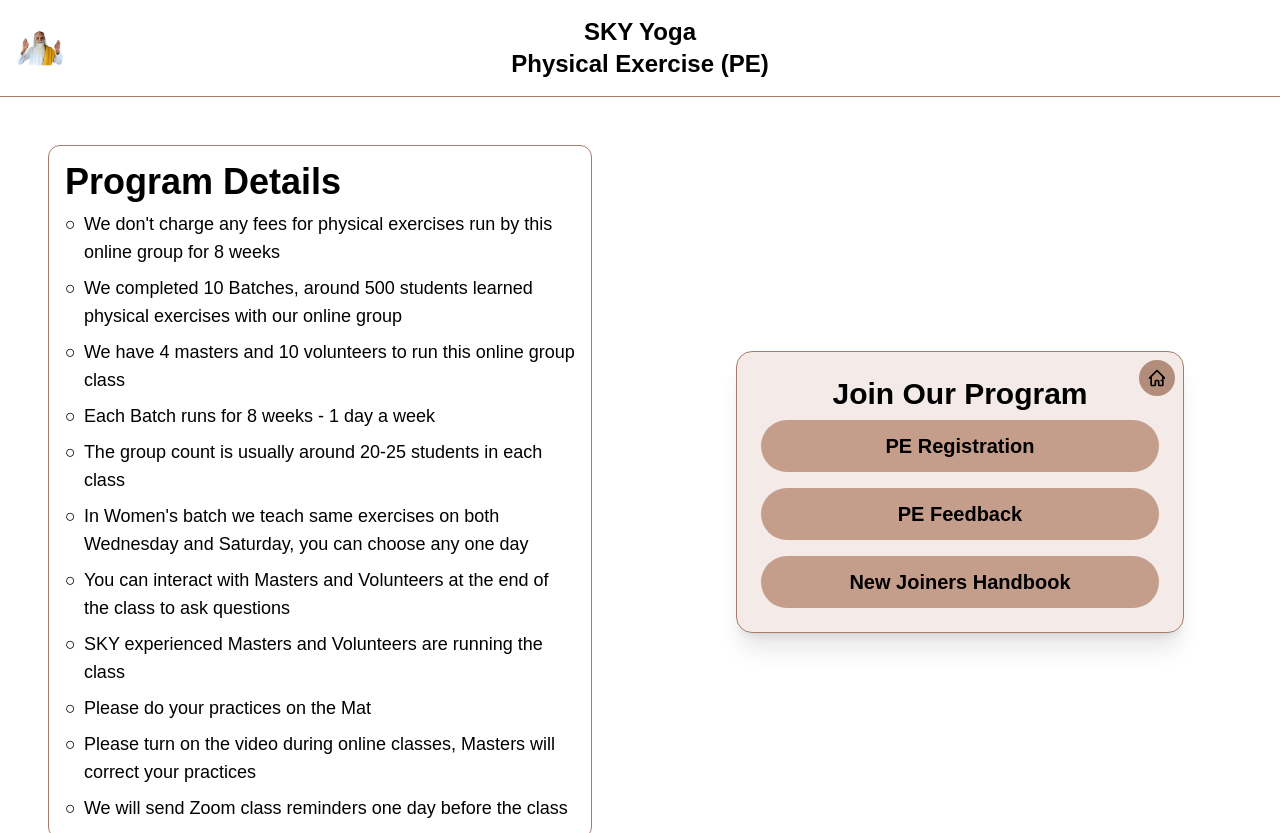
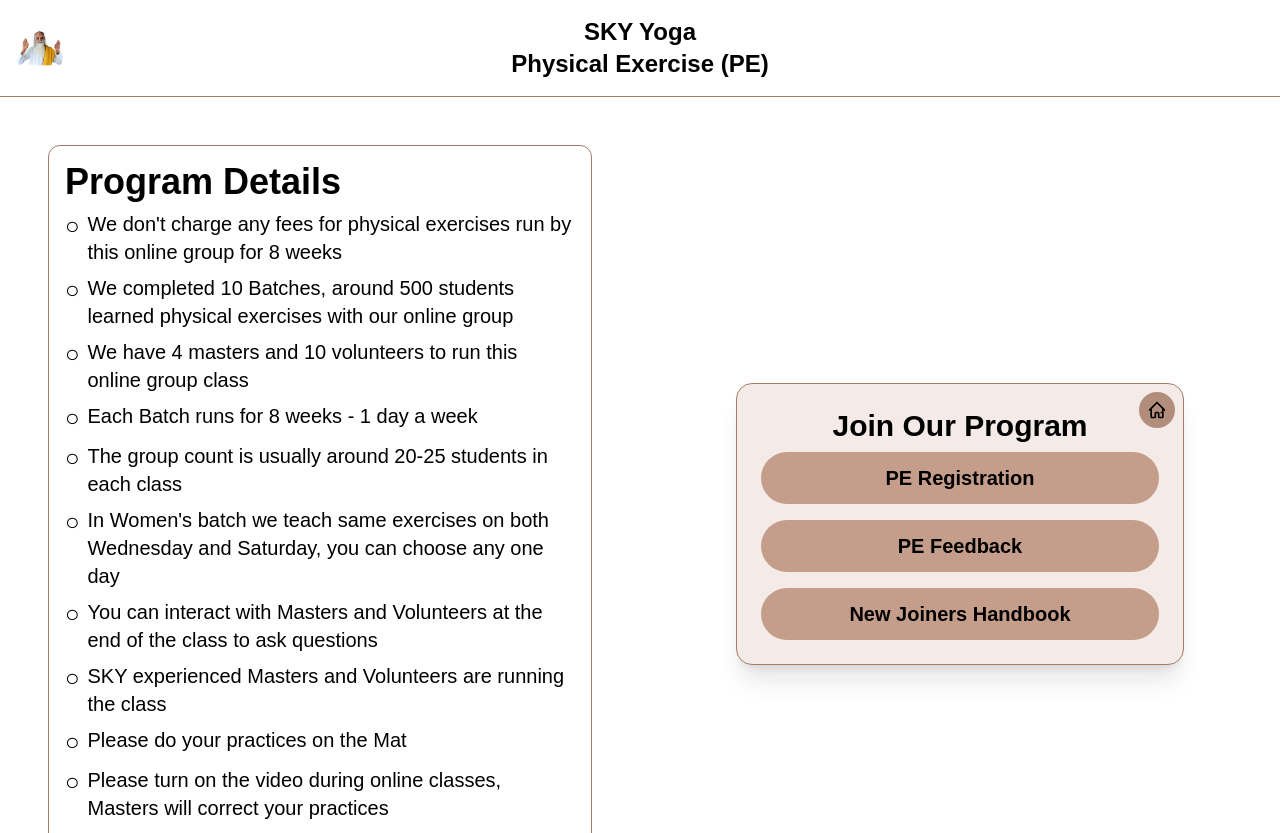
Before and after one commit to Itz-Viggy/Yoga-Registration, a Next.js app: page /pe in a window 1280 px wide. Built offline with nearby package versions, Linux system fonts and the light colour scheme.

Commit message:
Font size

```diff
--- a/src/app/pe/page.tsx
+++ b/src/app/pe/page.tsx
@@ -53,7 +53,7 @@ export default function HomePage() {
                 Program Details
               </h4>
 
-              <ul className="space-y-2">
+              <ul className="space-y-2 md:text-xl">
                 {[
                   "We don't charge any fees for physical exercises run by this online group for 8 weeks",
                   "We completed 10 Batches, around 500 students learned physical exercises with our online group",
@@ -68,7 +68,7 @@ export default function HomePage() {
                   "We will send Zoom class reminders one day before the class"
                 ].map((item) => (
                   <li key={item} className="flex items-start">
-                    <span className="mr-2 text-lg">○</span>
+                    <span className="mr-2 text-2xl">○</span>
                     <span>{item}</span>
                   </li>
                 ))}
```
